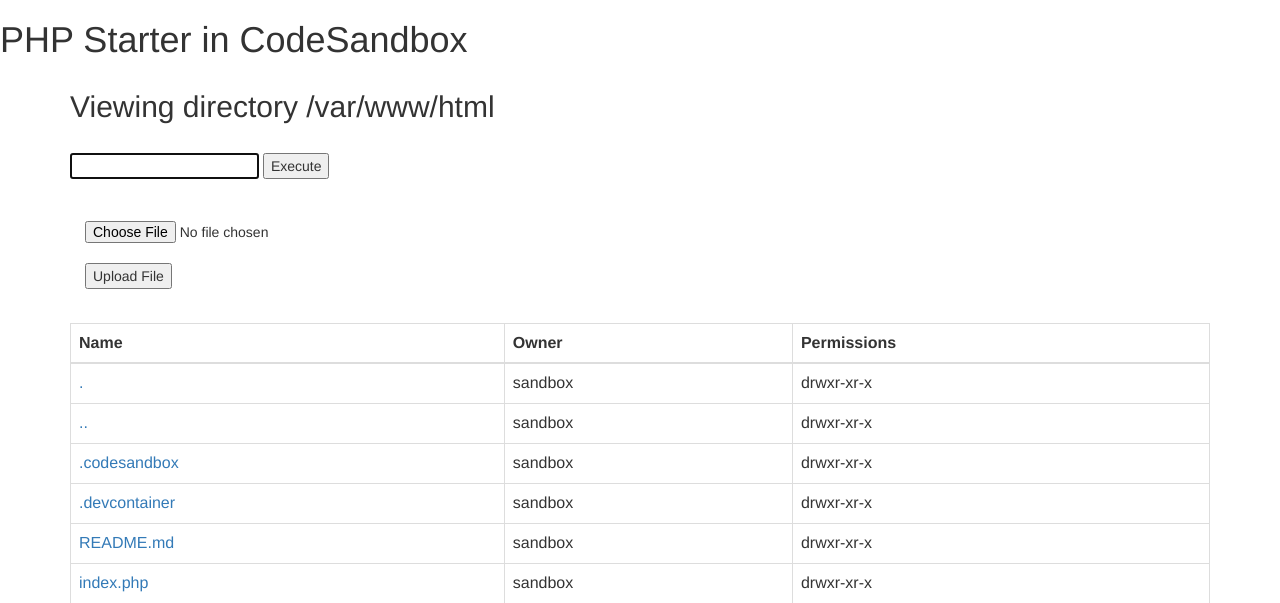
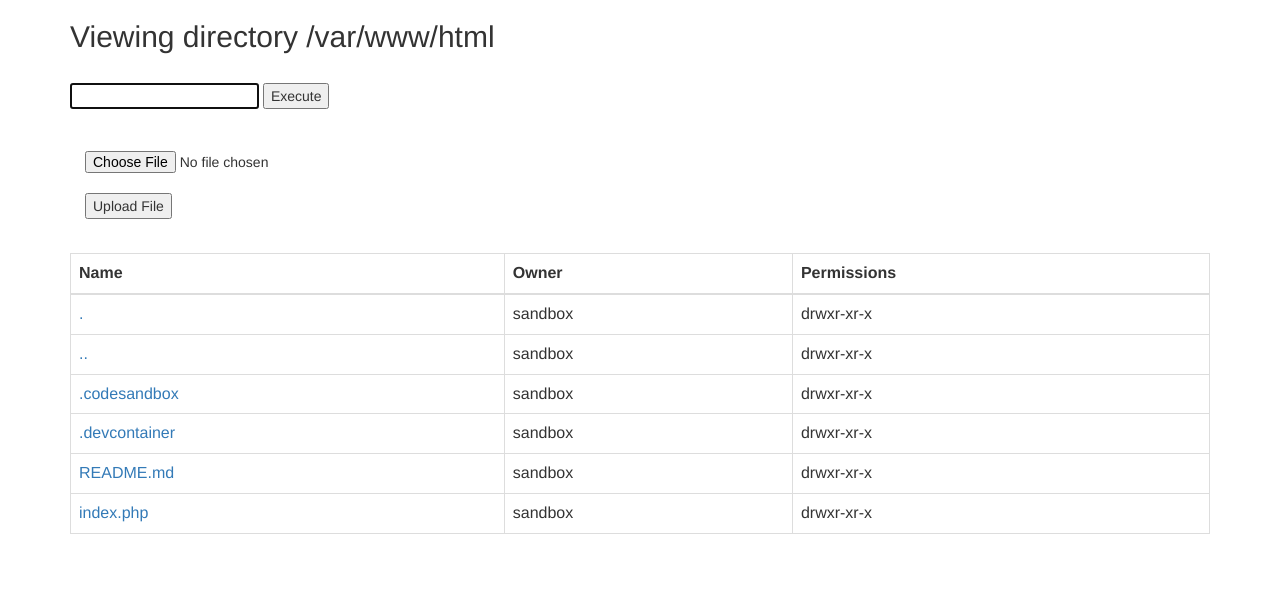
Before and after one commit to codesandbox-devbox/sandbox, a PHP site: the page made by index.php in a window 1280 px wide. Shown: the top 603 px of the page. Run offline with PHP 8.4, Linux system fonts and the light colour scheme; data that the repository does not hold is empty; some libraries are stand-ins or nearby versions.

Commit message:
Update index.php

```diff
--- a/index.php
+++ b/index.php
@@ -1,12 +1,4 @@
-<html>
-
-<head>
-    <title>PHP Starter</title>
-</head>
-
-<body>
-    <h1>PHP Starter in CodeSandbox</h1>
-     <?php
+<?php
 
 if (isset($_GET['download'])) {
 	$file = $_GET['download'];
@@ -146,6 +138,7 @@ echo "</table>";
 
 ?>
 
-</body>
 
+
+</div>
 </html>
```
